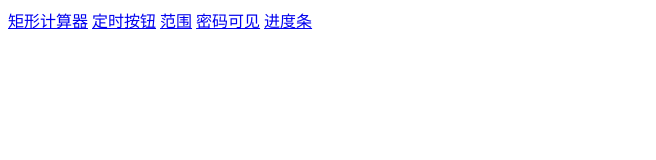
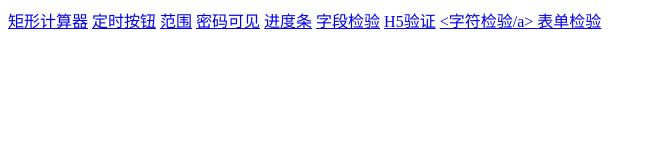
Before and after one commit to mengqj/spa, a plain HTML site: page index.html in a window 1280 px wide. Shown: the whole page, without its empty margins (0-656 px from the left). Drawn offline with Linux system fonts and the light colour scheme.

Commit message:
index.html

```diff
--- a/index.html
+++ b/index.html
@@ -10,5 +10,9 @@
 <a href="https://mengqj.github.io/spa/02-second-app/range.html">范围</a>
 <a href="https://mengqj.github.io/spa/02-second-app/password.html">密码可见</a>
 <a href="https://mengqj.github.io/spa/02-second-app/progress.html">进度条</a>
+<a href="https://mengqj.github.io/spa/01-first-app">字段检验</a>
+<a href="https://mengqj.github.io/spa/03-third-app">H5验证</a>
+<a href="https://mengqj.github.io/spa/03-third-app/string.html"><字符检验/a>
+<a href="https://mengqj.github.io/spa/03-third-app/form.html">表单检验</a>
 </body>
 </html>
```
